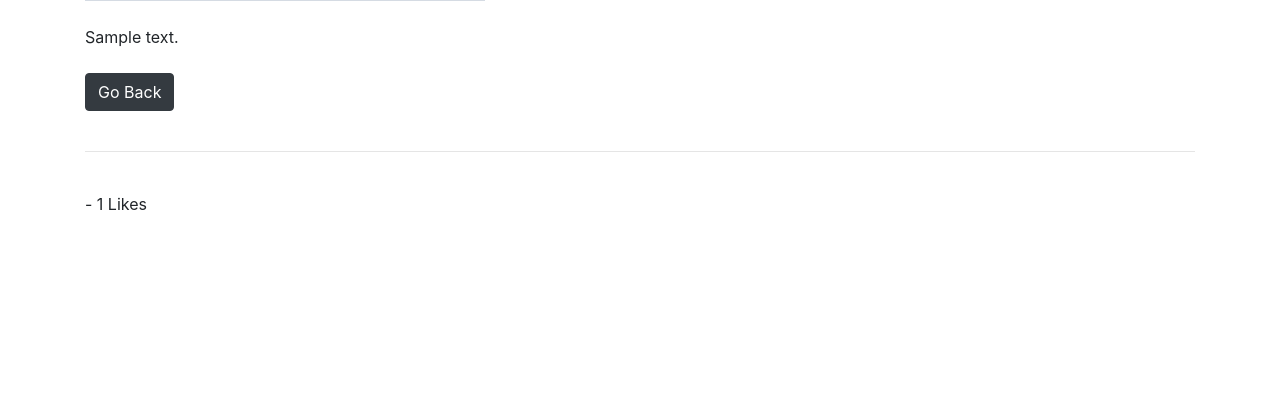
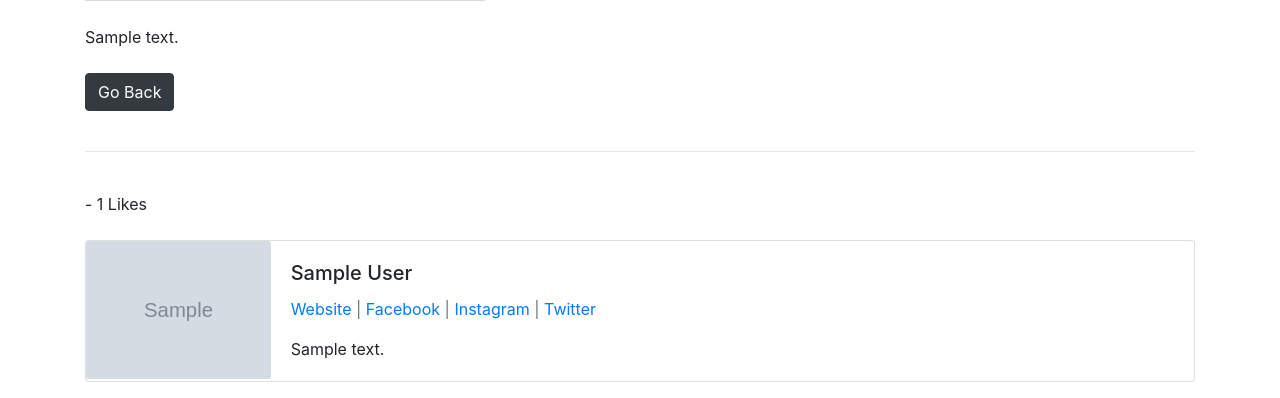
Before and after one commit to matt70iu/Project-4-fullstack-v2, a Django app: page /article/1 in a window 1280 px wide. Shown: the part 492-890 px from the top of the page. Before the commit the page ends 702 px from the top, so only its background shows below. Run offline with Django 3.2, Linux system fonts and the light colour scheme; tables that the repository leaves empty hold one stand-in row (values such as "Sample post"); grey boxes marked "Sample" are stand-in pictures; some libraries are stand-ins or nearby versions.

Commit message:
add logic for profile pic, and social med links, links not yet functional, migrate changes and test

```diff
--- a/mainblog/models.py
+++ b/mainblog/models.py
@@ -18,7 +18,12 @@ class Category(models.Model):
 class Profile(models.Model):
     user = models.OneToOneField(User, null=True, on_delete=models.CASCADE)
     bio = models.TextField()
-
+    profile_picture = models.ImageField(
+        null=True, blank=True, upload_to='media/images/profile/')
+    website_url = models.CharField(max_length=255, null=True, blank=True)
+    facebook_url = models.CharField(max_length=255, null=True, blank=True)
+    instagram_url = models.CharField(max_length=255, null=True, blank=True)
+    twitter_url = models.CharField(max_length=255, null=True, blank=True)
 
     def __str__(self):
         return str(self.user)
--- a/mainblog/templates/article_details.html
+++ b/mainblog/templates/article_details.html
@@ -44,6 +44,28 @@
     {% endif %}
     - {{ total_likes }} Likes
 
+</form>
 
-</form>
+<br/><br/>
+<div class="card mb-3">
+    <div class="row no-gutters">
+      <div class="col-md-2">
+        <img src="{{ post.author.profile.profile_picture.url }}" class="card-img">
+      </div>
+      <div class="col-md-10">
+        <div class="card-body">
+          <h5 class="card-title">
+            {{ post.author.first_name}}
+            {{ post.author.last_name}} </h5>
+            <p class="card-text text-muted">
+             <a href="{{ post.author.profile.website_url }}">Website</a> |
+             <a href="{{ post.author.profile.facebook_url }}">Facebook </a>|
+             <a href="{{ post.author.profile.instagram_url }}">Instagram </a>|
+             <a href="{{ post.author.profile.twitter_url }}">Twitter</a>
+            </p>
+          <p class="card-text">{{ post.author.profile.bio }}</p>
+        </div>
+      </div>
+    </div>
+  </div>
 {% endblock %}
```
Also changed, not shown: mainblog/migrations/0002_auto_20220827_1231.py (added).
